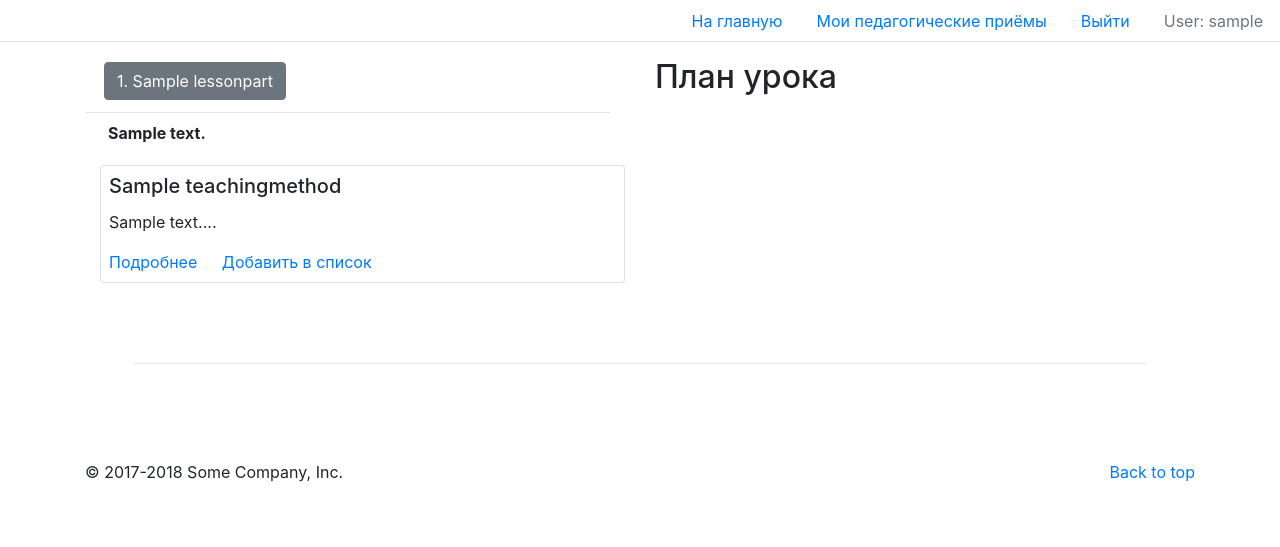
After one commit to Jumas-Cola/django_lesson_constructor, a Django app: page /constructor/my_methods/1 in a window 1280 px wide. The commit adds this page. Shown: the top 547 px of the page. Run offline with Django 3.2, Linux system fonts and the light colour scheme; a user stored in the database is signed in; tables that the repository leaves empty hold one stand-in row (values such as "Sample post"); some libraries are stand-ins or nearby versions.

Commit message:
add my_methods page

```diff
--- a/lesson_constructor/constructor/templates/base_generic.html
+++ b/lesson_constructor/constructor/templates/base_generic.html
@@ -23,7 +23,7 @@
     </li>
     {% if user.is_authenticated %}
     <li class="nav-item">
-      <a class="nav-link" href="">Мои педагогические приёмы</a>
+      <a class="nav-link" href="{% url 'my_methods' user.id %}">Мои педагогические приёмы</a>
     </li>
     <li class="nav-item">
       <a class="nav-link" href="{% url 'logout'%}?next={{request.path}}">Выйти</a>
--- /dev/null
+++ b/lesson_constructor/constructor/templates/constructor/my_methods.html
@@ -0,0 +1,72 @@
+{% extends "base_generic.html" %}
+
+
+{% load static %}
+{% block additional_js %}
+  <script type="text/javascript" src="{% static 'js/html5sortable.js' %}"></script>
+  <script type="text/javascript" src="{% static 'js/FileSaver.min.js' %}"></script>
+  <script type="text/javascript" src="{% static 'js/main.js' %}"></script>
+{% endblock %}
+
+{% block title %}<title>Lesson Constructor</title>{% endblock %}
+
+{% block content %}
+<section class="container row m-3 ml-auto mr-auto">
+
+  <section class="container card_collapse col-12 col-md-6">
+
+    <!--Разделы урока-->
+    <section class="border-bottom row pb-2 col-md-12">
+      {% if lesson_parts %}
+      {% for part in lesson_parts %}
+      <button class="btn btn-secondary m-1" type="button" data-toggle="collapse" data-target="#multiCollapse{{ part.id }}" aria-expanded="true" aria-controls="multiCollapseExample{{ part.id }}" onclick="closeItems()">{{ part.id }}. {{ part.name }}</button>
+      {% endfor %}
+      {% endif %}
+    </section>
+
+    <!--Наполнение разделов-->
+    <section class="mb-2">
+      {% for part, methods in parts_with_items.items %}
+      <section class="multi-collapse collapse {% if forloop.first %}show{% endif %}" id="multiCollapse{{ part.id }}">
+        <section class="m-1 mb-3 p-1 font-weight-bold">{{ part.description }}</section>
+        <ul class="list-unstyled">
+          {% for method in methods %}
+          <li class="card mb-1">
+            <div class="card-body p-2" id="{{ method.id }}">
+              <h5 class="card-title">{{ method.title }}</h5>
+              <p class="card-text">{{ method.description|slice:"0:200" }}...</p>
+              <section class="full_text" hidden="true">{{ method.title }}
+{{ method.description }}
+
+</section>
+              <a href="{% url 'method_detail' method.id %}" class="card-link" target="_blank">Подробнее</a>
+              <a id="add_rem" class="card-link" onclick="appendToList(this.parentNode.parentNode.innerHTML);">Добавить в список</a>
+            </div>
+          </li>
+          {% endfor %}
+        </ul>
+      </section>
+      {% endfor %}
+    </section>
+
+  </section>
+
+
+
+  <div class="col-md-6" id="lesson_list">
+    <h2>План урока</h2>
+    <ul class="js-sortable sortable list flex flex-column list-reset list-unstyled">
+
+    </ul>
+    <section class="d-flex justify-content-end">
+      <button id="save_btn" class="btn btn-secondary" onclick="saveDoc();" hidden>Скачать</button>
+    </section>
+  </div>
+
+</section>
+
+<section class="container">
+  <hr class="featurette-divider m-5">
+</section>
+
+{% endblock %}
--- a/lesson_constructor/constructor/urls.py
+++ b/lesson_constructor/constructor/urls.py
@@ -6,4 +6,5 @@ from django.conf.urls import url
 urlpatterns = [
     path('', views.index, name='index'),
     url(r'method/(?P<pk>\d+)', views.MethodDetailView.as_view(), name='method_detail'),
+    url(r'my_methods/(?P<pk>\d+)', views.my_methods, name='my_methods'),
 ]
--- a/lesson_constructor/constructor/views.py
+++ b/lesson_constructor/constructor/views.py
@@ -3,6 +3,7 @@ from django.views import generic
 from django.contrib.auth.mixins import LoginRequiredMixin
 from django.contrib.auth.mixins import PermissionRequiredMixin
 from django.contrib.auth.decorators import permission_required
+from django.contrib.auth.decorators import login_required
 from django.shortcuts import get_object_or_404
 from django.http import HttpResponseRedirect
 from django.urls import reverse
@@ -14,7 +15,6 @@ from .models import TeachingMethod, LessonPart
 
 
 def index(request):
-    # Генерация "количеств" некоторых главных объектов
     author_name = 'admin'
     parts_with_items = {}
     lesson_parts = LessonPart.objects.all()
@@ -24,8 +24,6 @@ def index(request):
             lesson_part__exact=part
         )
 
-    # Отрисовка HTML-шаблона index.html с данными внутри
-    # переменной контекста context
     return render(
         request,
         'index.html',
@@ -38,3 +36,25 @@ def index(request):
 
 class MethodDetailView(generic.DetailView):
     model = TeachingMethod
+
+
+@login_required
+def my_methods(request, pk):
+    if not (request.user) or (request.user.id != int(pk)):
+        return HttpResponseRedirect(reverse_lazy('index'))
+    parts_with_items = {}
+    lesson_parts = LessonPart.objects.all()
+    for part in lesson_parts:
+        parts_with_items[part] = TeachingMethod.objects.filter(
+            author__id__exact=pk,
+            lesson_part__exact=part
+        )
+
+    return render(
+        request,
+        'constructor/my_methods.html',
+        context={
+            'parts_with_items': parts_with_items,
+            'lesson_parts': lesson_parts,
+        },
+    )
```
